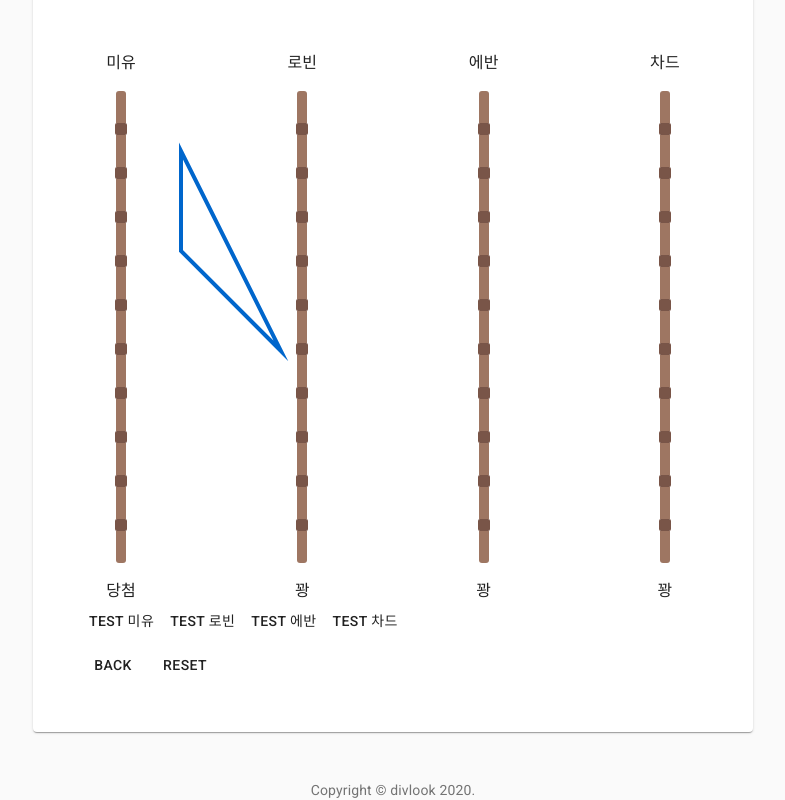
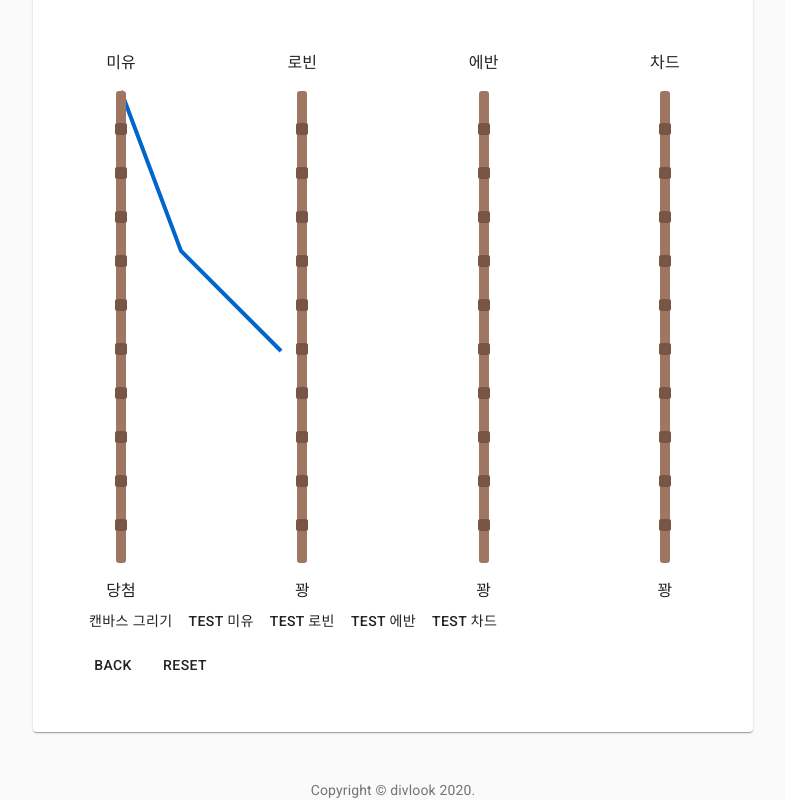
Before and after one commit to divlook/ladder-game, a Next.js app: page / in a window 1280 px wide. Shown: the part 359-1159 px from the top of the page, without its empty margins (247-1032 px from the left). Built offline with nearby package versions, Linux system fonts and the light colour scheme.

Commit message:
canvas로 결과 애니메이션 만드는 중

```diff
--- a/components/LadderGame.tsx
+++ b/components/LadderGame.tsx
@@ -415,23 +415,27 @@ const LadderGame: React.FC<InitialState> = props => {
         setCanvas: () => {
             if (resultCanvasRef.current) {
                 const canvas = resultCanvasRef.current
-
                 canvas.width = state.mapWidth
                 canvas.height = state.mapHeight
-                console.dir(canvas)
                 const ctx = canvas.getContext('2d')
 
                 if (ctx) {
                     ctx.fillStyle = '#0066cc'
-                    ctx.beginPath()
                     ctx.lineWidth = 4
                     ctx.strokeStyle = '#0066cc'
-                    ctx.lineTo(100, 100)
+
+                    const start = { dx: 0, dy: 0 }
+
+                    start.dx = (state.mapData[0][0].el?.offsetLeft || 0) + (state.mapData[0][0].el?.offsetWidth || 0 + ctx.lineWidth) / 2
+                    start.dy = (state.mapData[0][0].el?.offsetTop || 0)
+                    ctx.moveTo(start.dx, start.dy)
+
                     ctx.lineTo(100, 200)
                     ctx.lineTo(200, 300)
-                    ctx.closePath()
+
                     ctx.stroke()
                 }
+
                 return true
             } else {
                 return false
@@ -521,6 +525,10 @@ const LadderGame: React.FC<InitialState> = props => {
                             </div>
 
                             <Box>
+                                <Button onClick={methods.setCanvas}>
+                                    캔바스 그리기
+                                </Button>
+
                                 {props.players.map((playerName, key) => {
                                     return (
                                         <Button key={key} onClick={methods.testGame(key)}>
```
